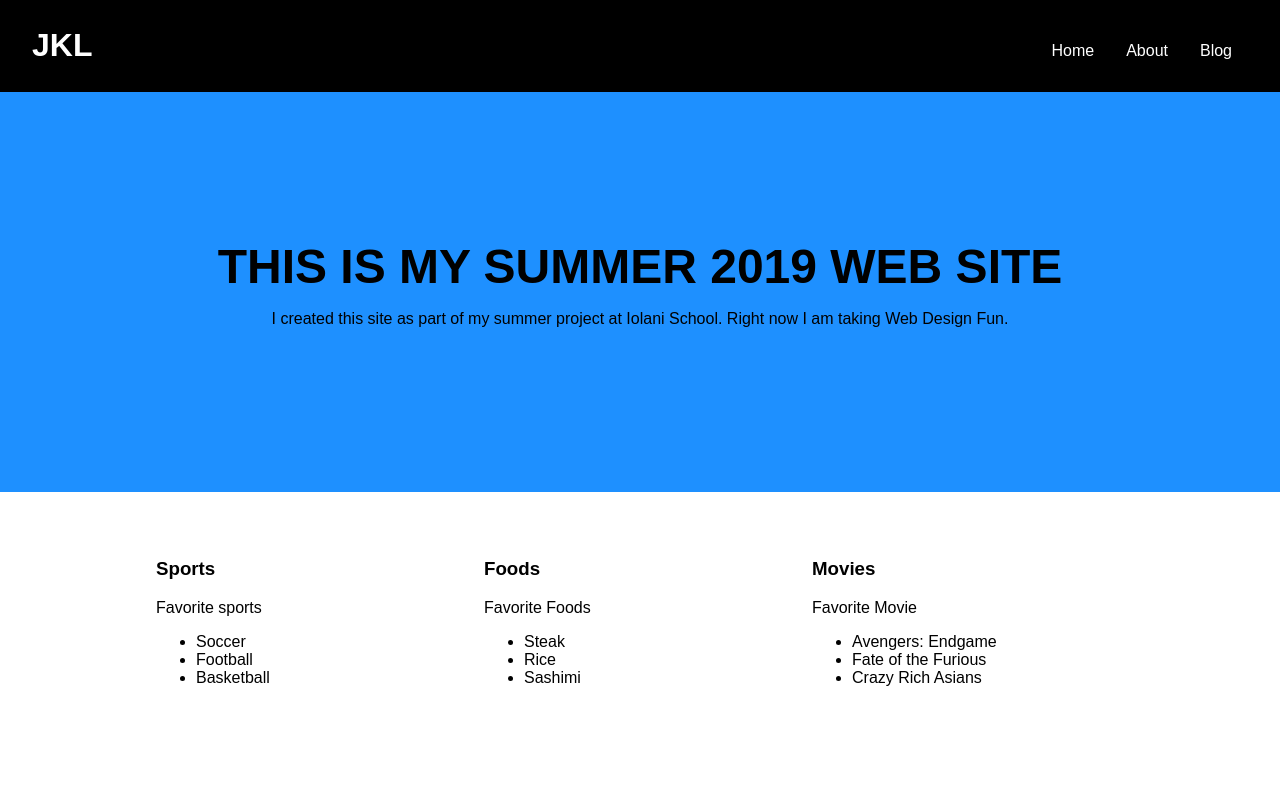
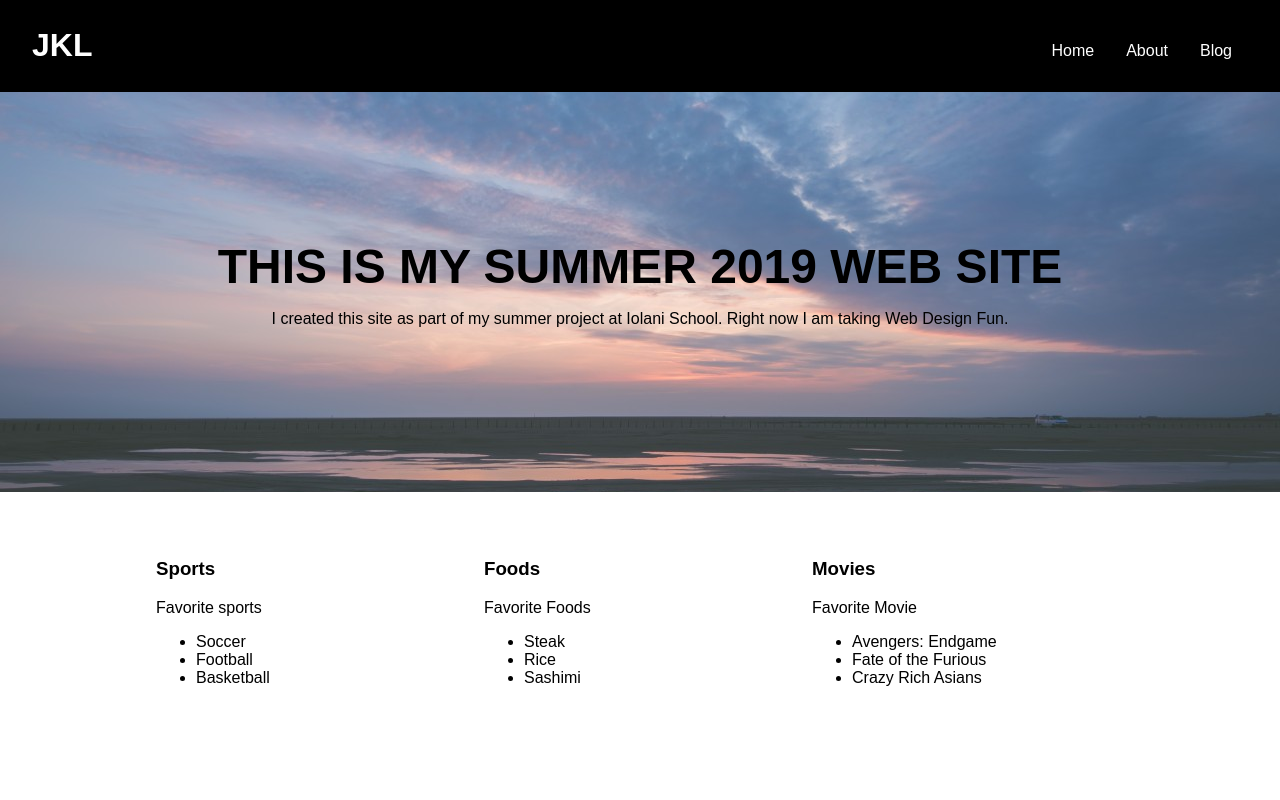
Before and after one commit to iwebstudent27/iwebstudent27.github.io, a plain HTML site: page index.html in a window 1280 px wide. Shown: the top 800 px of the page. Drawn offline with nearby package versions, Linux system fonts and the light colour scheme.

Commit message:
added images

```diff
--- a/css/style.css
+++ b/css/style.css
@@ -93,6 +93,12 @@ footer nav ul {
     margin: 1em auto;
 }
 
+.page-home .hero {
+    background-image: url('../images/sunset.jpg');
+    background-position: center right;
+    background-size: cover;
+}
+
 /* Lists */
 .lists {
     max-width: 1000px;
--- a/index.html
+++ b/index.html
@@ -9,7 +9,7 @@
     <link href="css/style.css" rel="stylesheet" type="text/css" />
 </head>
 
-<body>
+<body class="page-home"></body>
 <header>
     <div class="site-id">
         <h1><a href="index.html">JKL</a></h1>
```
Also changed, not shown: images/beach.jpg (added), images/sunset.jpg (added). Lines whose indentation alone changed are shown as unchanged.
